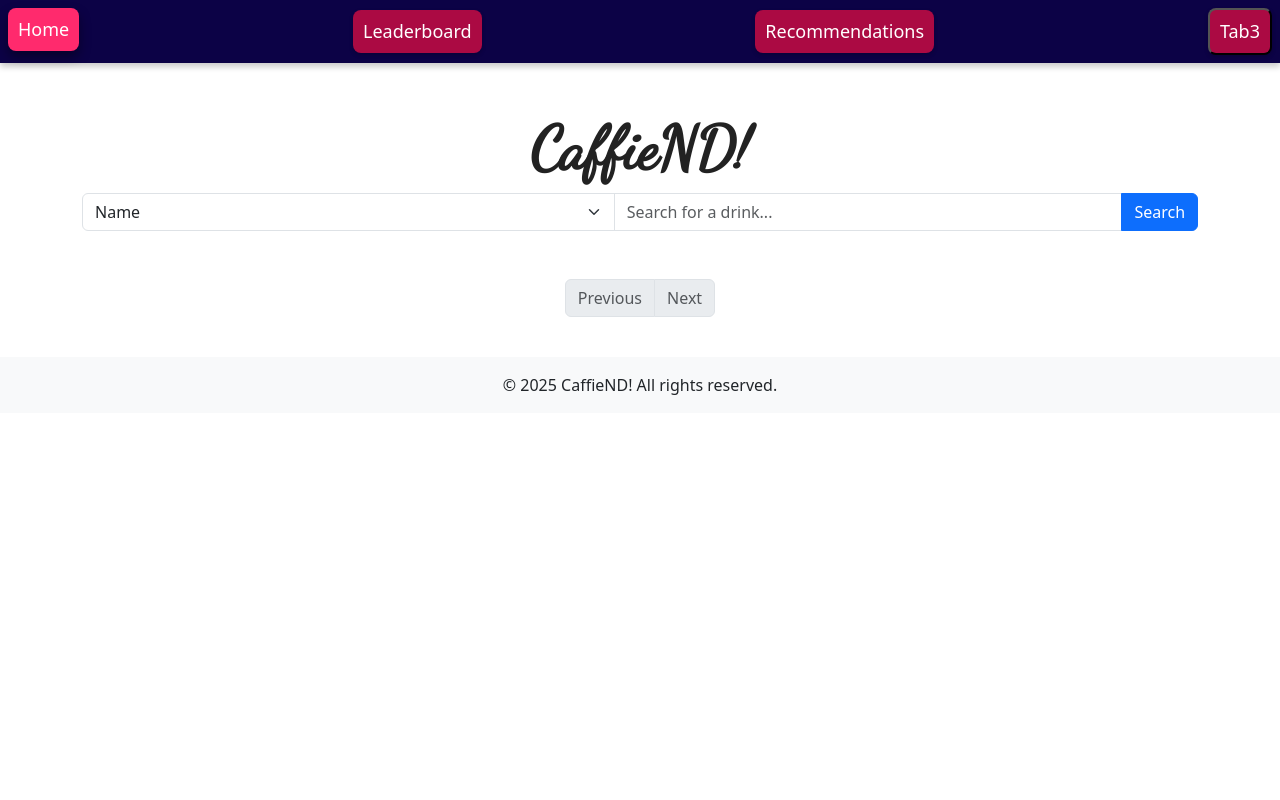
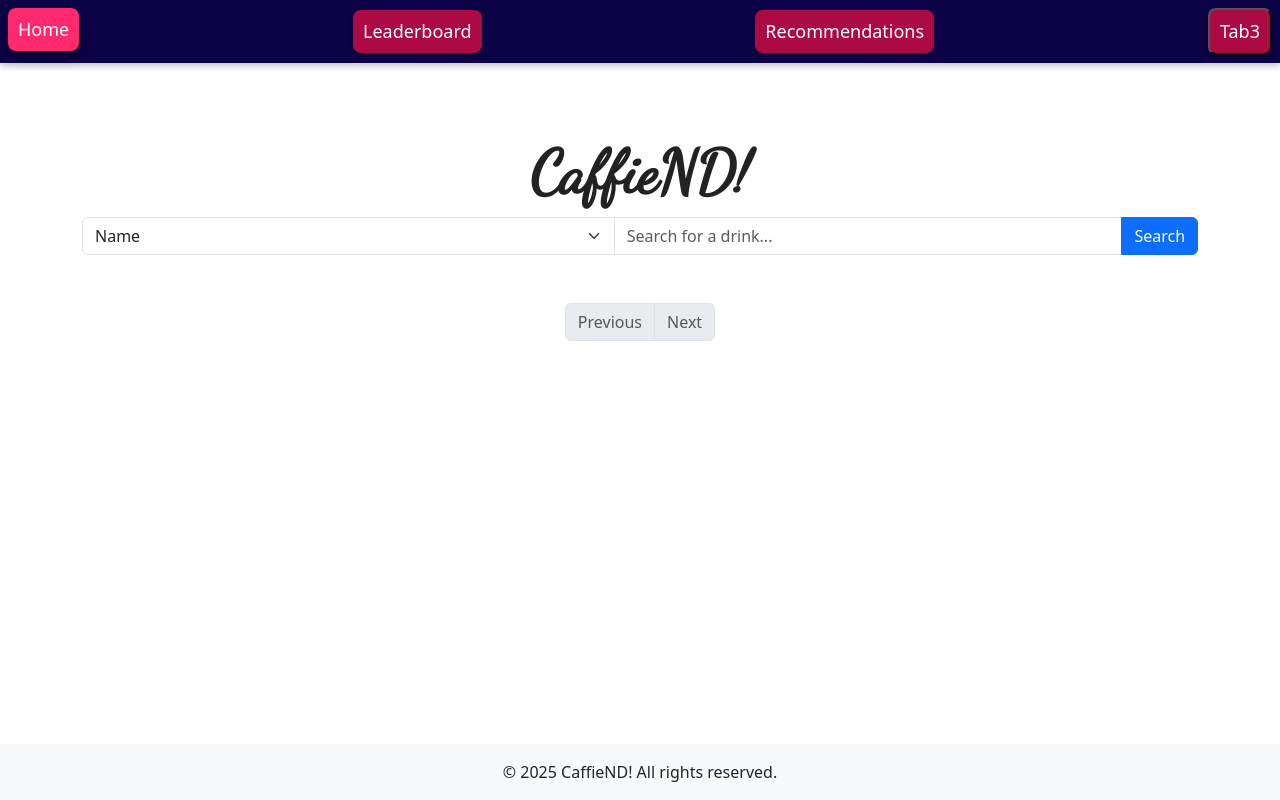
Before and after one commit to sjacobo3/caffieND, a Flask app: page / in a window 1280 px wide. Run offline with Flask 3, Linux system fonts and the light colour scheme.

Commit message:
updated base.html

```diff
--- a/templates/base.html
+++ b/templates/base.html
@@ -10,7 +10,7 @@
     <link rel="stylesheet" href="../static/style.css" />
     <link href="https://cdn.jsdelivr.net/npm/bootstrap@5.3.0/dist/css/bootstrap.min.css" rel="stylesheet" />
 </head>
-<body>
+<body class="d-flex flex-column min-vh-100">
     <!-- nav bar -->
     <div class="navbar">
 	<a href="{{ url_for('home') }}" class="tab {% if active_tab == 'home' %}active{% endif %}">Home</a>
@@ -20,7 +20,7 @@
     </div>
 
     <!-- main content -->
-    <div class="container mt-4">
+    <div class="flex-grow-1 container mt-4">
 	    {% block content %}{% endblock %}
     </div>
 
```
